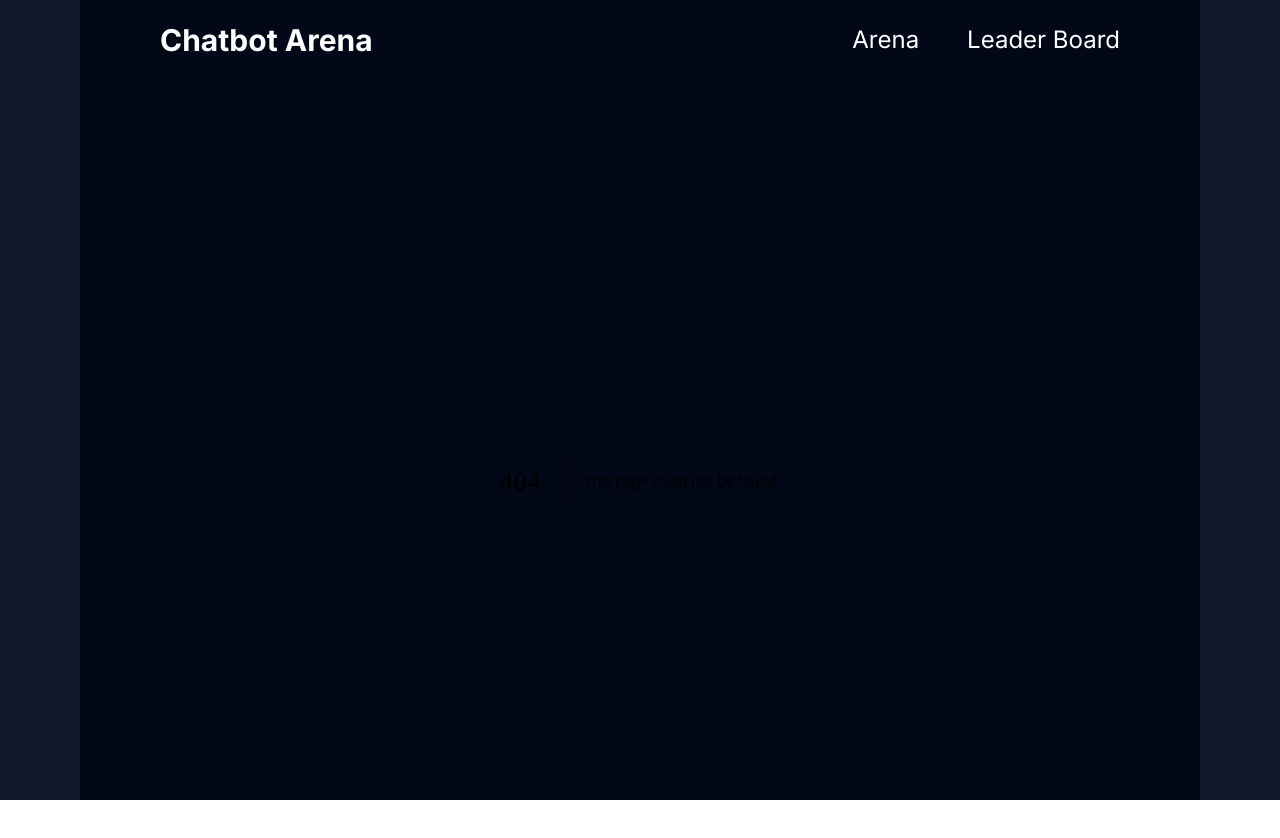
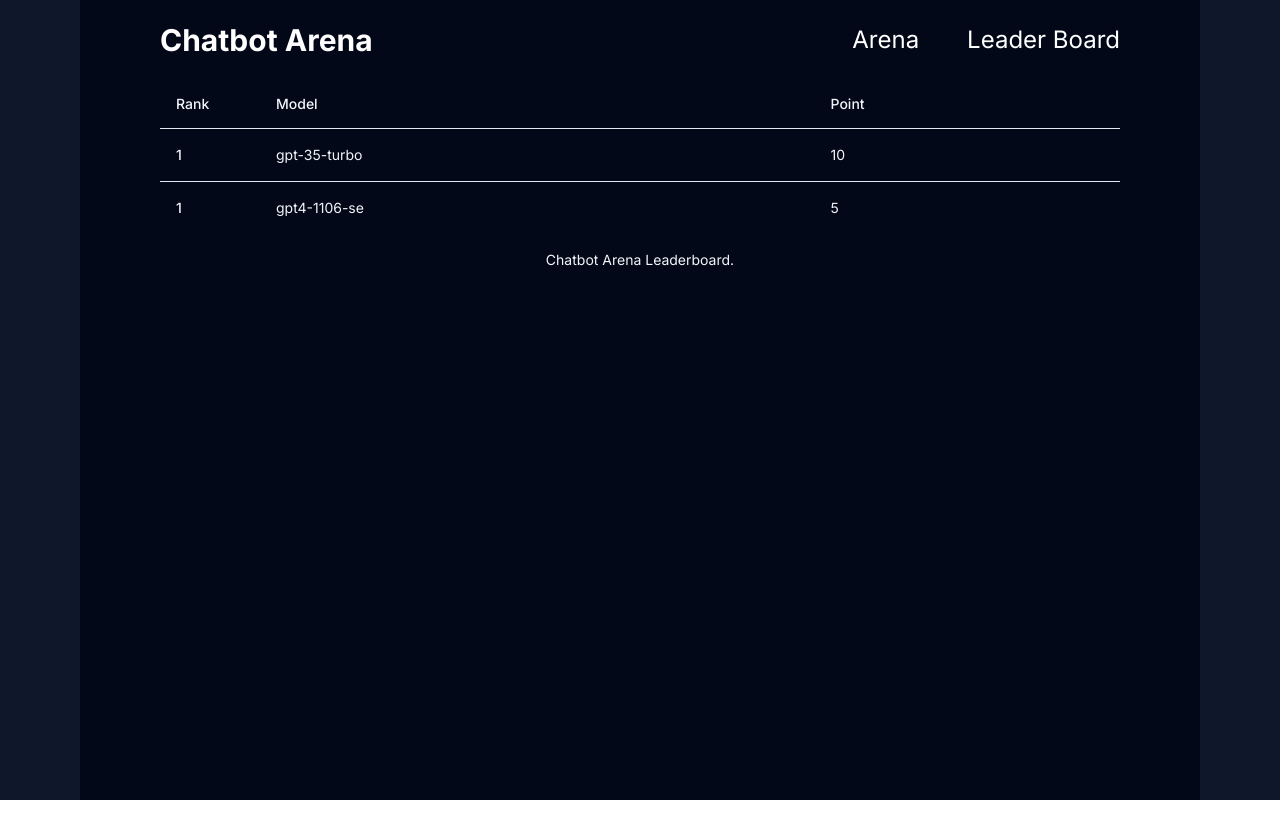
Before and after one commit to takahiromitsui/llm-arena, a Next.js app in the folder frontend/: page /board in a window 1280 px wide. Before the commit this address had no page. Shown: the top 838 px of the page. After the commit the page ends 800 px from the top, so only its background shows below. Built offline with nearby package versions, Linux system fonts and the light colour scheme.

Commit message:
feat: create table

```diff
--- /dev/null
+++ b/frontend/src/app/board/page.tsx
@@ -0,0 +1,46 @@
+import {
+	Table,
+	TableBody,
+	TableCaption,
+	TableCell,
+	TableHead,
+	TableHeader,
+	TableRow,
+} from '@/components/ui/table';
+
+const scores = [
+	{
+		score: 10,
+		model: 'gpt-35-turbo',
+	},
+	{
+		score: 5,
+		model: 'gpt4-1106-se',
+	},
+];
+
+export default function Board() {
+	return (
+		<Table className='text-slate-100'>
+			<TableCaption className='text-slate-100'>
+				Chatbot Arena Leaderboard.
+			</TableCaption>
+			<TableHeader>
+				<TableRow>
+					<TableHead className='text-slate-100 w-[100px]'>Rank</TableHead>
+					<TableHead className='text-slate-100'>Model</TableHead>
+					<TableHead className='text-slate-100'>Point</TableHead>
+				</TableRow>
+			</TableHeader>
+			<TableBody>
+				{scores.map(score => (
+					<TableRow key={score.score}>
+						<TableCell className='font-medium'>1</TableCell>
+						<TableCell>{score.model}</TableCell>
+						<TableCell>{score.score}</TableCell>
+					</TableRow>
+				))}
+			</TableBody>
+		</Table>
+	);
+}
```
